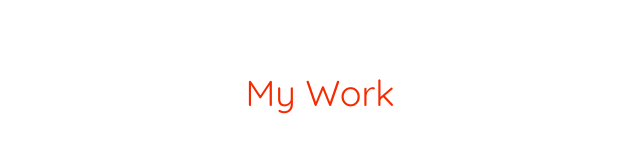
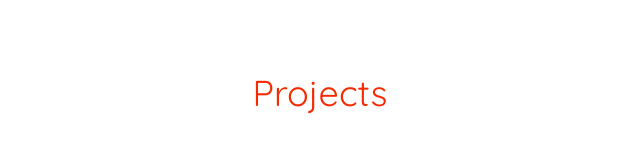
Before and after one commit to asyasaeed/UX_UI_HW_17, a plain HTML site: page index.html in a window 1280 px wide. Shown: the part 800-952 px from the top of the page, 320-960 px from the left. Drawn offline with Linux system fonts and the light colour scheme.

Commit message:
Update index.html

```diff
--- a/index.html
+++ b/index.html
@@ -64,7 +64,7 @@
     </section>
 
     <section id="content2">
-        <div id="work-title">My Work</div>
+        <div id="work-title">Projects</div>
         <div id="proj-table">
         <!--<div id="proj-title" class="proj-content-area">
             <div id="work-title">My Work</div>
```
